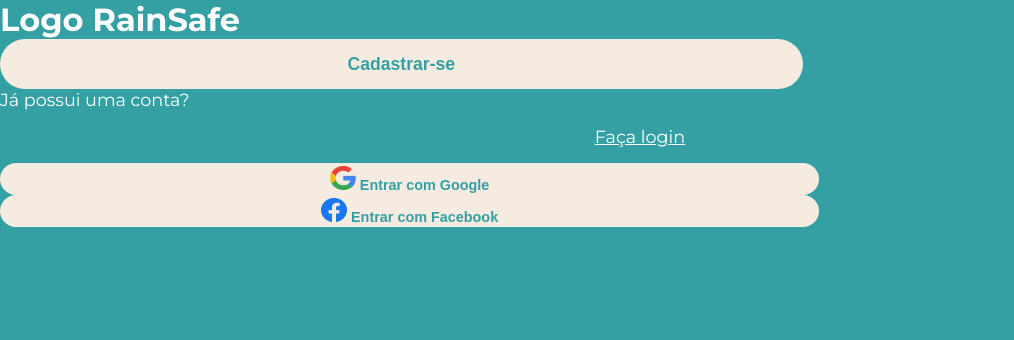
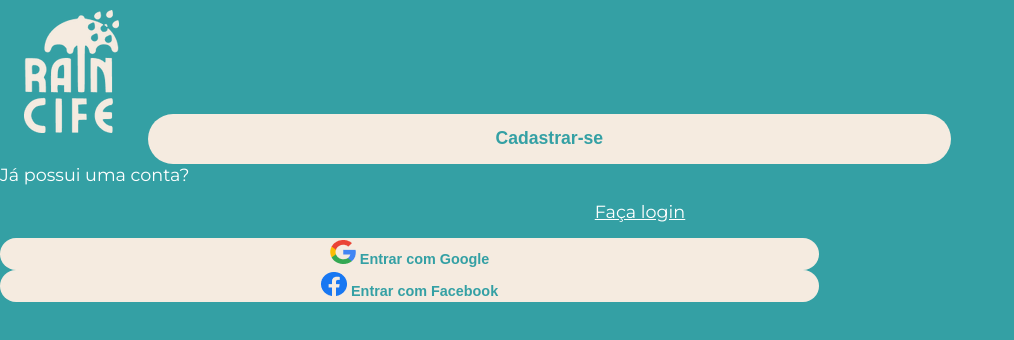
Before and after one commit to WallysFerreira/rainsafe, a SvelteKit app: page /welcome in a window 1280 px wide. Shown: the top 340 px of the page, without its empty margins (0-1014 px from the left). Built offline with nearby package versions, Linux system fonts and the light colour scheme.

Commit message:
#16 add old raincife logo

```diff
--- a/src/routes/welcome/+page.svelte
+++ b/src/routes/welcome/+page.svelte
@@ -15,7 +15,7 @@
   }
 </style>
 
-<h1>Logo RainSafe</h1>
+<img src="/raincife.png" alt="Raincife logo" />
 
 <Button text="Cadastrar-se" fontSizeInEm=1.1 widthInVw=62.7 heightInVh=6.25 />
 <p>Já possui uma conta?</p>
```
